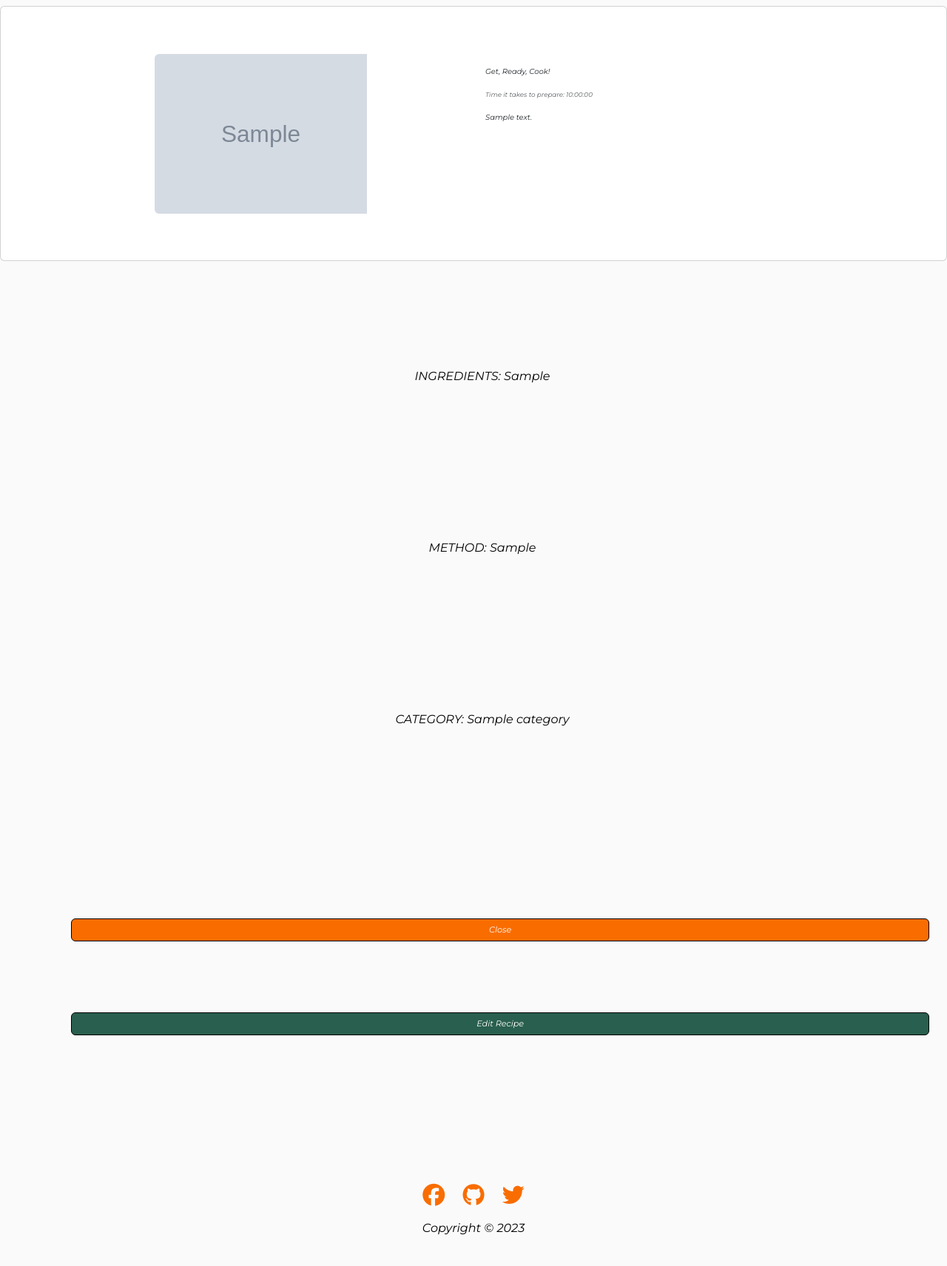
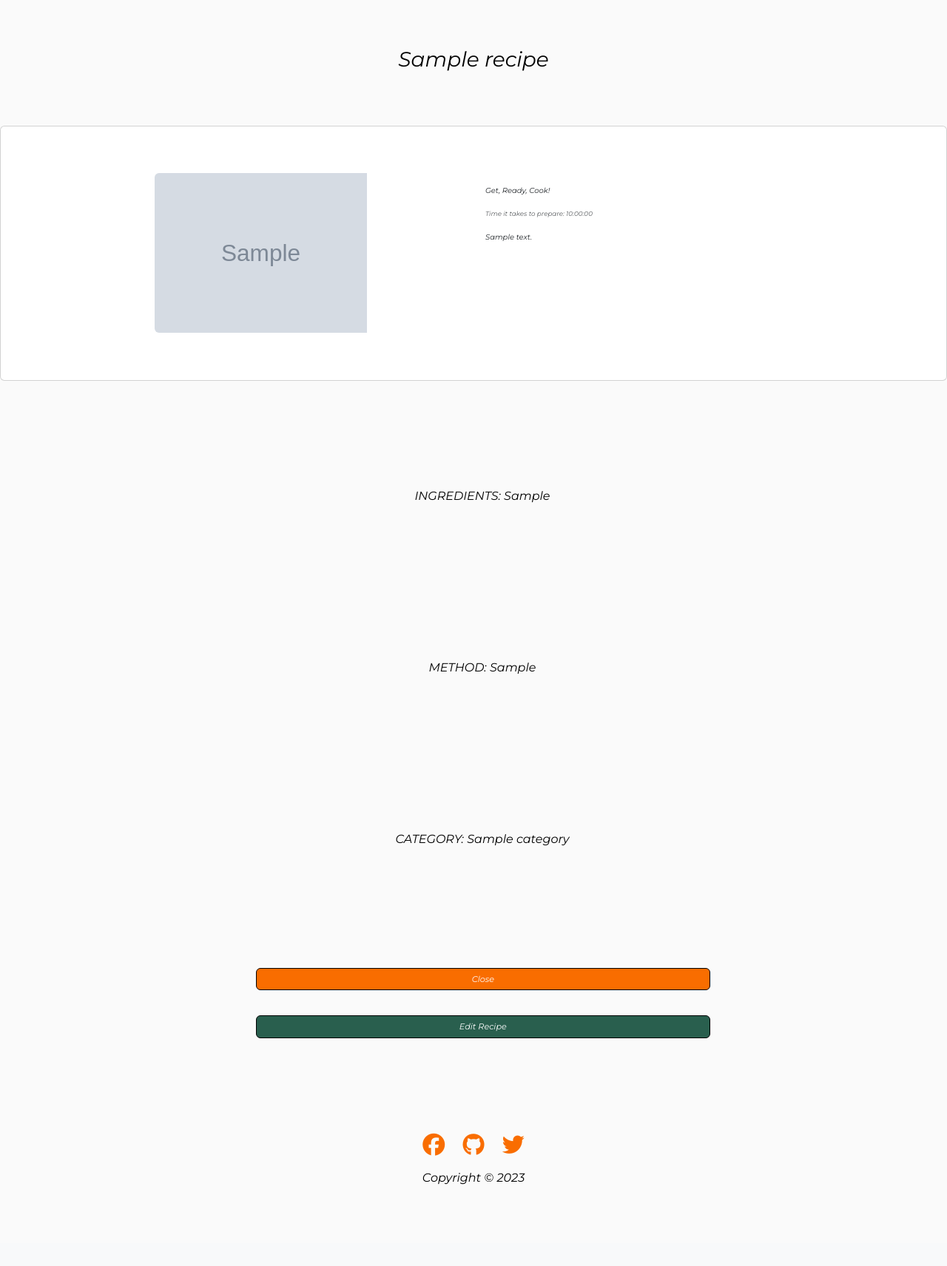
Before and after one commit to Mark-Assessment/j-nowakowska-cooking-co-m3-2, a Flask app: page /view_recipe/1 in a window 1280 px wide. Shown: the part 170-1882 px from the top of the page at 74% size. After the commit the page ends 1772 px from the top, so only its background shows below. Run offline with Flask 3, Linux system fonts and the light colour scheme; tables that the repository leaves empty hold one stand-in row (values such as "Sample post"); grey boxes marked "Sample" are stand-in pictures; some libraries are stand-ins or nearby versions.

Commit message:
code references added , css for view recipe added

```diff
--- a/recipebook/static/css/style.css
+++ b/recipebook/static/css/style.css
@@ -64,6 +64,7 @@ h1 {
     background-color:#f96d00;
     border-color: #000000;
     margin: 4% 0 0 4%;
+    justify-content: space-around;
 }
 
 .btn:hover {
--- a/recipebook/templates/add_recipe.html
+++ b/recipebook/templates/add_recipe.html
@@ -49,7 +49,8 @@
                 name="recipe_image" value="{{recipe_image}}">
             </div>
         </div>
-        <!-- Rendering image from url -->
+        <!-- Rendering image from url
+        Code for this was adapted from StackOverflow pages and tutor support -->
         <div class="row">
             <img class="show-image" alt="display the image"
                 onerror="this.src='../../static/images/recipe-placeholder.png';"
--- a/recipebook/templates/base.html
+++ b/recipebook/templates/base.html
@@ -54,6 +54,7 @@
         </div>
     </nav>
   </header>
+  <!---main image included in base template -->
 
   <main class="container nav-img">
     <img src="https://blog.yelp.com/wp-content/uploads/2020/05/Photo-by-Jason-Briscoe-scaled.jpg" class="img-fluid" alt="...">
@@ -70,6 +71,7 @@
 
 </main>
 
+<!-- responsive footer -->
 <footer>
     <a href="https://www.facebook.com" target="_blank" rel="noopener"
         aria-label="Follow us on Facebook (link will open in a new tab)"><i class="fab fa-facebook"> </i></a>
--- a/recipebook/templates/categories.html
+++ b/recipebook/templates/categories.html
@@ -15,6 +15,7 @@
     {% for category in categories %}
     <div class="col-3 row-cols-1 row-cols-md-1 g-4 category-card">
       <div class="card">
+        <!--deafult image for categories-->
         <img src="https://i.etsystatic.com/10919371/r/il/07d9b4/1571956596/il_fullxfull.1571956596_fu79.jpg" class="card-img-top cat-img" alt="...">
         <div class="card-body">
           <h5 class="card-title">{{category.category_name}}</h5>
@@ -23,6 +24,7 @@
             <a href="#modal-{{ category.id }}" class="btn btn-primary delete" data-bs-toggle="modal" data-bs-target="#modal-{{ category.id }}" >Delete</a>
 
             <div id="modal-{{ category.id }}" class="modal">
+                <!--- modal for delet category button-->
                 <div class="modal-content">
                     <div class="modal-header">
                       <h5 class="modal-title">Are you certain you want to delete this Category?</h5>
@@ -31,8 +33,10 @@
                     <div class="modal-body">
                       <p>This will permanently delete the record.</p>
                     </div>
+                    <!---modal buttons -->
                     <div class="modal-footer">
                       <a href="{{ url_for('delete_category', category_id=category.id) }}" class="btn btn-primary">Delete</a>
+                      <a href="{{ url_for('categories') }}" class="btn btn-primary">Close</a>
                     </div>
                 </div>
               </div>
--- a/recipebook/templates/edit_recipe.html
+++ b/recipebook/templates/edit_recipe.html
@@ -40,6 +40,7 @@
                 <input id="recipe_time" name="recipe_time" type="text" value=" {{ recipe.recipe_time }} " class="validate" required>
             </div>
         </div>
+        <!---recipe image-->
         <div class="row">
             <div class="input-field d-grid gap-2 col-10 mx-auto">
                 <label for="recipe_image" class="form-label">
@@ -49,13 +50,14 @@
                 name="recipe_image" value="{{recipe.recipe_image}}">
             </div>
         </div>
-        <!-- Rendering image from url -->
+        <!-- rendering image from the url
+        Code adapted from StackOverflow -->
         <div class="row">
             <img class="show-image" alt="display the image"
                 onerror="this.src='../../static/images/recipe-placeholder.png';"
                 src="{{ url_for('static', filename='images/recipe-placeholder.png') }}">
         </div>
-        <!-- Category ID-->
+        <!-- category ID-->
         <div class="row">
             <div class="input-field d-grid gap-2 col-10 mx-auto">
                 <label for="category_id">Category</label>
--- a/recipebook/templates/profile.html
+++ b/recipebook/templates/profile.html
@@ -1,7 +1,7 @@
 {% extends "base.html" %}
 {% block content %}
 
-
+<!---basic profile look to be expanded to include more options-->
 <div class="row" style="width: 18rem;">
     <div class="card-body">
       <h5>
--- a/recipebook/templates/recipies.html
+++ b/recipebook/templates/recipies.html
@@ -3,6 +3,7 @@
 
 <h1>Recipes</h1>
 
+<!--Main Button to add recipes-->
 <div class="row">
     {% if session.user %}
     <div class="d-grid gap-2 col-6 mx-auto">
@@ -12,7 +13,7 @@
     </div>
     {% endif %}
 </div>
-
+<!---recipe card-->
 <div class="row">
     {% for recipe in recipies %}
     <div class="col-3 row-cols-4 row-cols-md-1 g-6 recipe-card">
@@ -31,15 +32,18 @@
                 </div>
                 {% endif %}
         </div>
+        <!---modal for delete button-->
         <div id="modal-{{ recipe.id }}" class="modal">
             <div class="modal-content">
                 <div class="modal-header">
+                    <!---gives user a choice to delete the record or close window -->
                     <h5 class="modal-title">Are you certain you want to delete this Recipe?</h5>
                 </div>
                 <div class="modal-body">
                     <p>This will permanently delete the record.</p>
                 </div>
                 <div class="modal-footer">
+                    <!---buttons for the modal-->
                       <a href="{{ url_for('delete_recipe', recipe_id=recipe.id) }}" class="btn btn-primary">Delete</a>
                       <a href="{{ url_for('home') }}" class="btn btn-primary">Close</a>
                 </div>
--- a/recipebook/templates/signin.html
+++ b/recipebook/templates/signin.html
@@ -1,6 +1,7 @@
 {% extends "base.html" %}
 {% block content %}
 
+<!---Responsive Form; used Boostrap-->
 <h3 class="center-align">Log In</h3>
 
     <div class="row">
@@ -34,6 +35,7 @@
         </form>
     </div>
 
+<!----Submit/Register button-->
     <div class="row">
         <div class="col s12">
             <p class="center-align">
--- a/recipebook/templates/signup.html
+++ b/recipebook/templates/signup.html
@@ -2,6 +2,7 @@
 
 {% block content %}
 
+<!--Responsive form used Bootstrap-->
 <h1 class="center-align">Register</h1>
 
 <div class="row ">
@@ -40,6 +41,7 @@
     </form>
 </div>
 
+<!---Sign in button-->
 <div class="row">
     <div class="col s12">
         <p class="center-align">
--- a/recipebook/templates/view_recipe.html
+++ b/recipebook/templates/view_recipe.html
@@ -18,7 +18,7 @@
 <body>
 
    <header>
-    <!-- Bootstrap responsive header-->
+    <!-- Bootstrap responsive header. Img not used as in other pages-->
     <nav class="navbar navbar-expand-lg bg-body-tertiary">
         <div class="container-fluid">
           <button class="navbar-toggler" type="button" data-bs-toggle="collapse" data-bs-target="#navbarTogglerDemo03" aria-controls="navbarTogglerDemo03" aria-expanded="false" aria-label="Toggle navigation">
@@ -62,7 +62,7 @@
 
 
 
-    <h2></h2>
+    <h3>{{ recipe.recipe_name }}</h3>
 
     <div class="card mb-4" style="max-width: 100%;">
         <div class="row g-0">
@@ -89,7 +89,7 @@
         <div class="ms-lg-4 p-3 p-md-4">
             <p>CATEGORY: {{ recipe.category.category_name }}</p>
         </div>
-        <div class="ms-lg-4 p-3 p-md-4">
+        <div class="d-grid gap-2 col-6 mx-auto">
             <a href="{{ url_for('home') }}" class="btn btn-primary">Close</a>
             <a href="{{ url_for('edit_recipe', recipe_id=recipe.id)}}" class="btn btn-primary edit-view">Edit Recipe</a>
         </div>
@@ -97,6 +97,7 @@
     </div>
 
     {% endblock %}
+    <!--Allows flash messages to display on screen-->
     {% with messages=get_flashed_messages(with_categories=true) %}
     {% for category, message in messages %}
      <div class='alert alert-{{category}} text-center alert-dismissible fade show m-auto'>
@@ -107,6 +108,7 @@
 
 </main>
 
+<!---Responsive Footer--->
 <footer>
     <a href="https://www.facebook.com" target="_blank" rel="noopener"
         aria-label="Follow us on Facebook (link will open in a new tab)"><i class="fab fa-facebook"> </i></a>
```
Also changed, not shown: recipebook/routes.py (+6 -3 lines).
